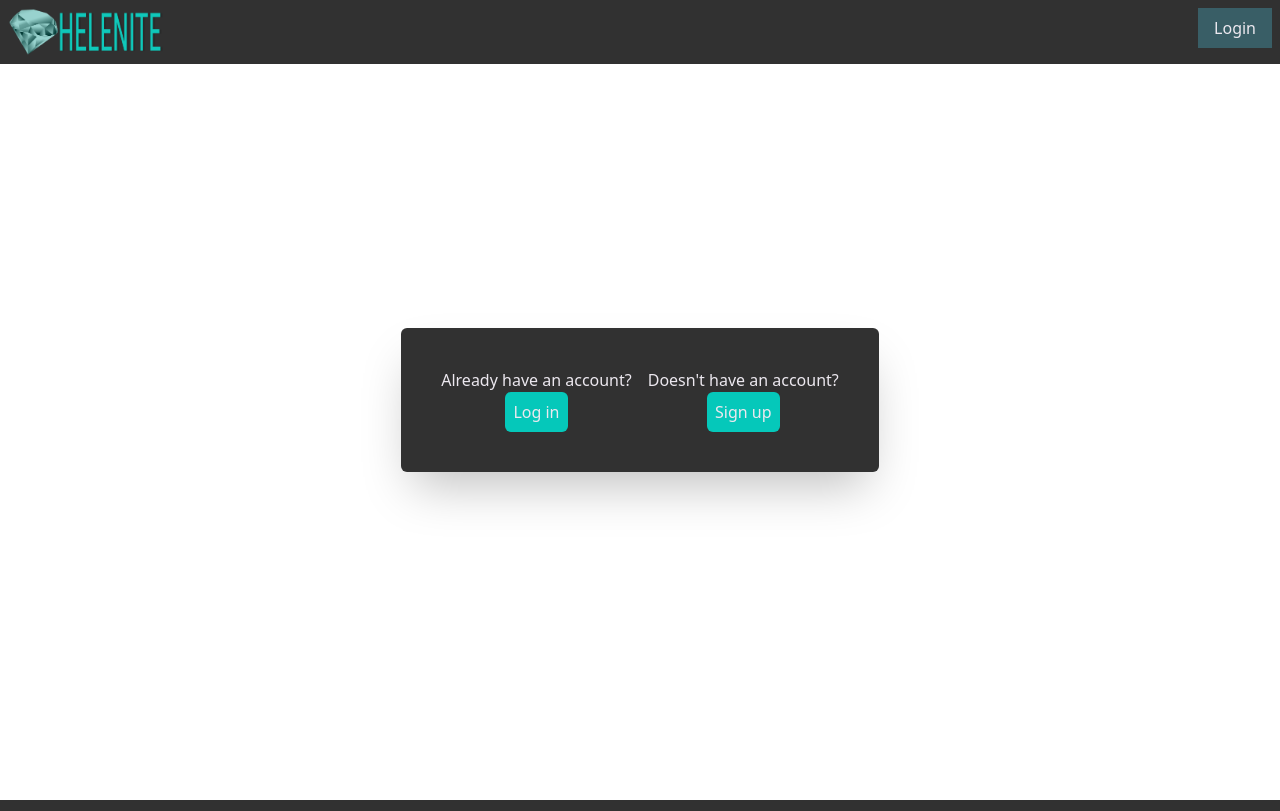
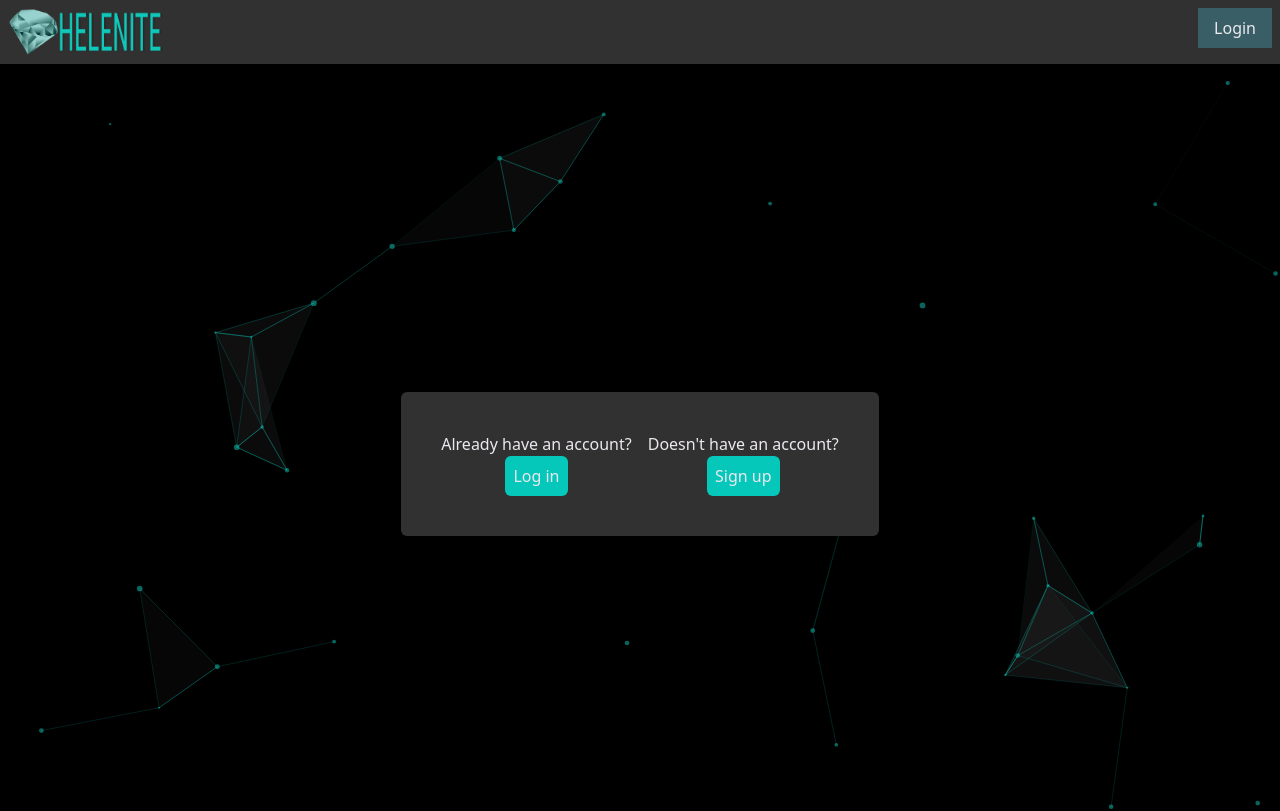
Before and after one commit to Caio-HBS/helenite, a React (Vite) app in the folder frontend/: page / in a window 1280 px wide. Shown: the top 811 px of the page. Built offline with nearby package versions, Linux system fonts and the light colour scheme; no server answers.

Commit message:
added particles to homepage

```diff
--- a/frontend/src/pages/Home.jsx
+++ b/frontend/src/pages/Home.jsx
@@ -1,16 +1,23 @@
 import React from "react";
 import { Link } from "react-router-dom";
 
+import ParticlesComponent from "../components/Particles.jsx";
+
 export default function HomePage() {
+  // TODO: outsource most of this to a separate component?
   const buttonClass =
     "bg-helenite-light-blue hover:bg-helenite-dark-blue rounded-md p-2";
 
   return (
+    <>
+      <div className="pt-16">
+        <ParticlesComponent />
+
         <div
           id="main-element"
           className="flex flex-col h-screen items-center justify-center"
         >
-      <div className="text-center p-10 rounded-md bg-helenite-dark-grey shadow-2xl text-helenite-white flex">
+          <div className="text-center p-10 rounded-md bg-helenite-dark-grey shadow-2xl text-helenite-white flex relative">
             <div className="flex flex-col">
               <label>Already have an account?</label>
               <Link to="/login">
@@ -25,5 +32,7 @@ export default function HomePage() {
             </div>
           </div>
         </div>
+      </div>
+    </>
   );
 }
```
Lines whose indentation alone changed are shown as unchanged.
